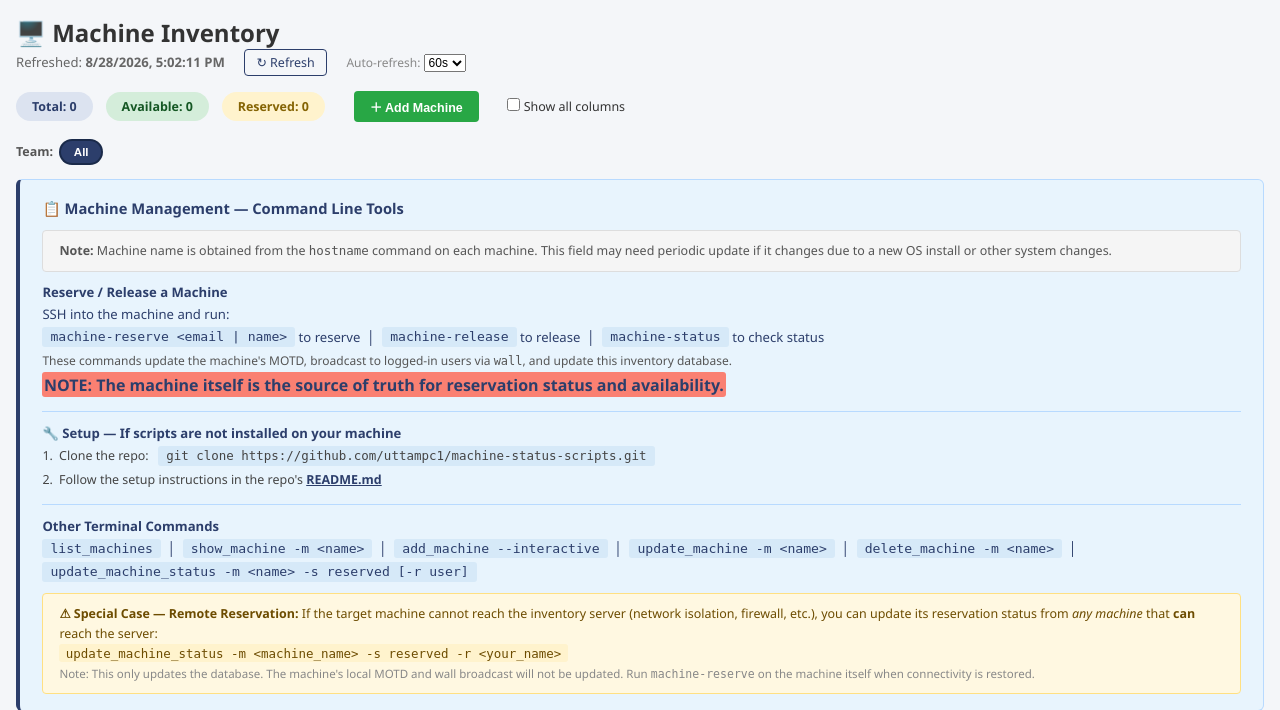
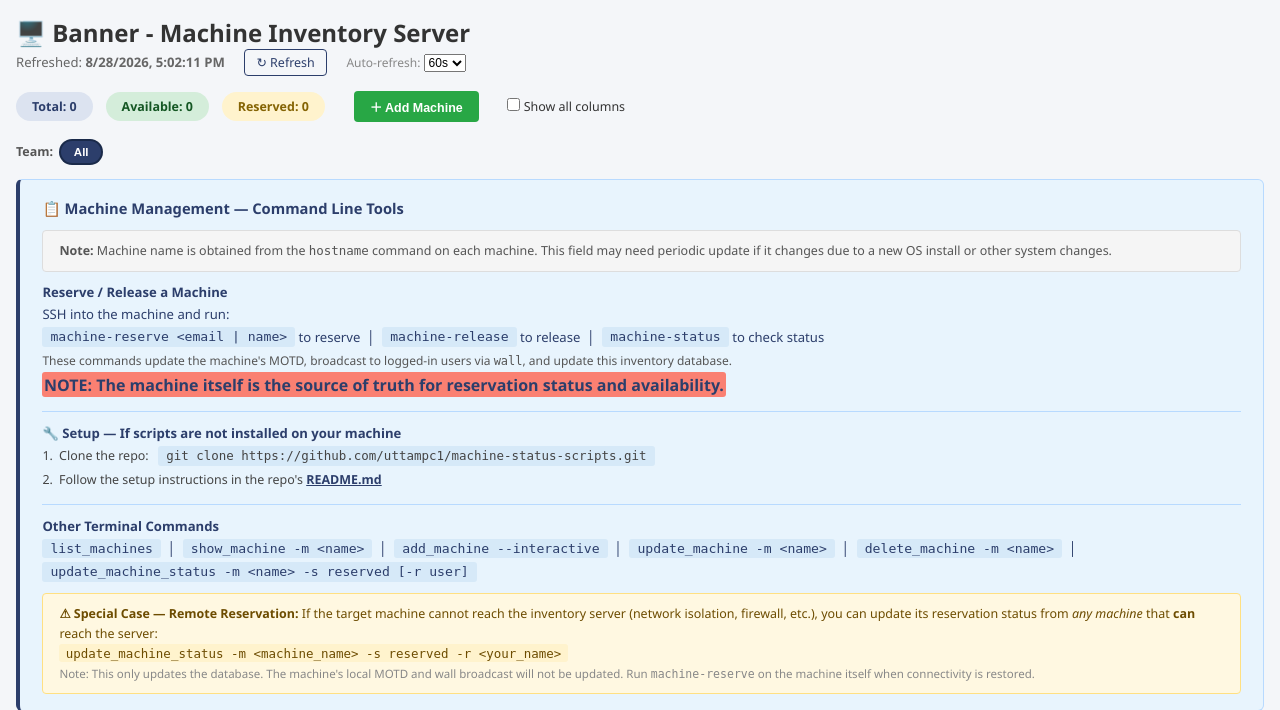
Before and after one commit to uttampc1/machinesapp, a Flask app: page / in a window 1280 px wide. Shown: the top 710 px of the page. Run offline with Flask 3, Linux system fonts and the light colour scheme; data that the repository does not hold is empty.

Commit message:
update the title with new name Banner

```diff
--- a/templates/index.html
+++ b/templates/index.html
@@ -3,7 +3,7 @@
 <head>
   <meta charset="UTF-8">
   <meta name="viewport" content="width=device-width, initial-scale=1.0">
-  <title>Machine Inventory</title>
+  <title>Banner - Machine Inventory</title>
   <style>
     /* hide extra columns by default (prevents flash on load) */
     .col-extra { display: none; }
@@ -526,7 +526,7 @@
 </head>
 <body>
 
-  <h1>🖥️ Machine Inventory</h1>
+  <h1>🖥️ Banner - Machine Inventory Server</h1>
   <p class="sub">
     Refreshed: <strong id="ts"></strong>
     <a class="refresh" href="/">↻ Refresh</a>
```
